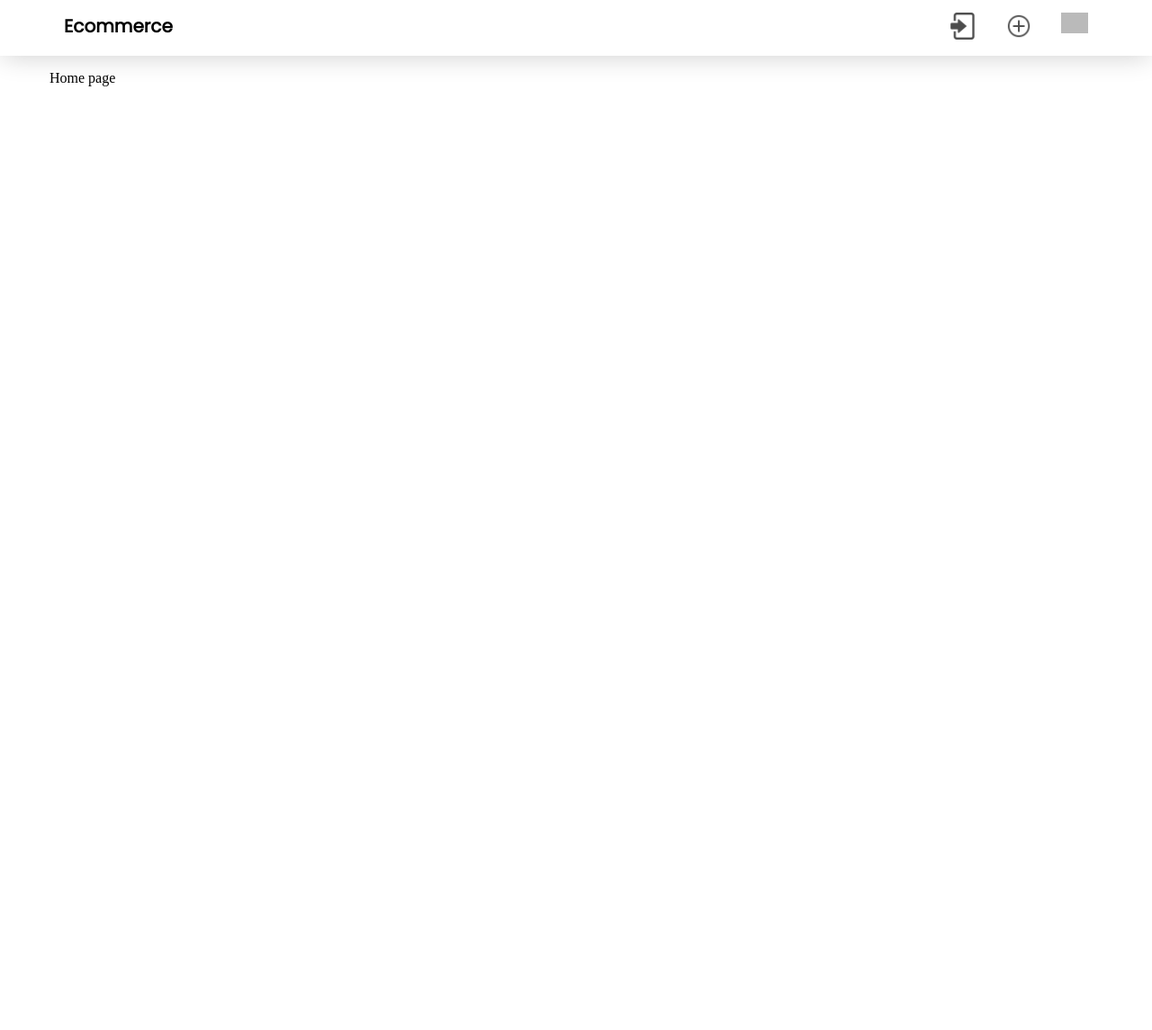
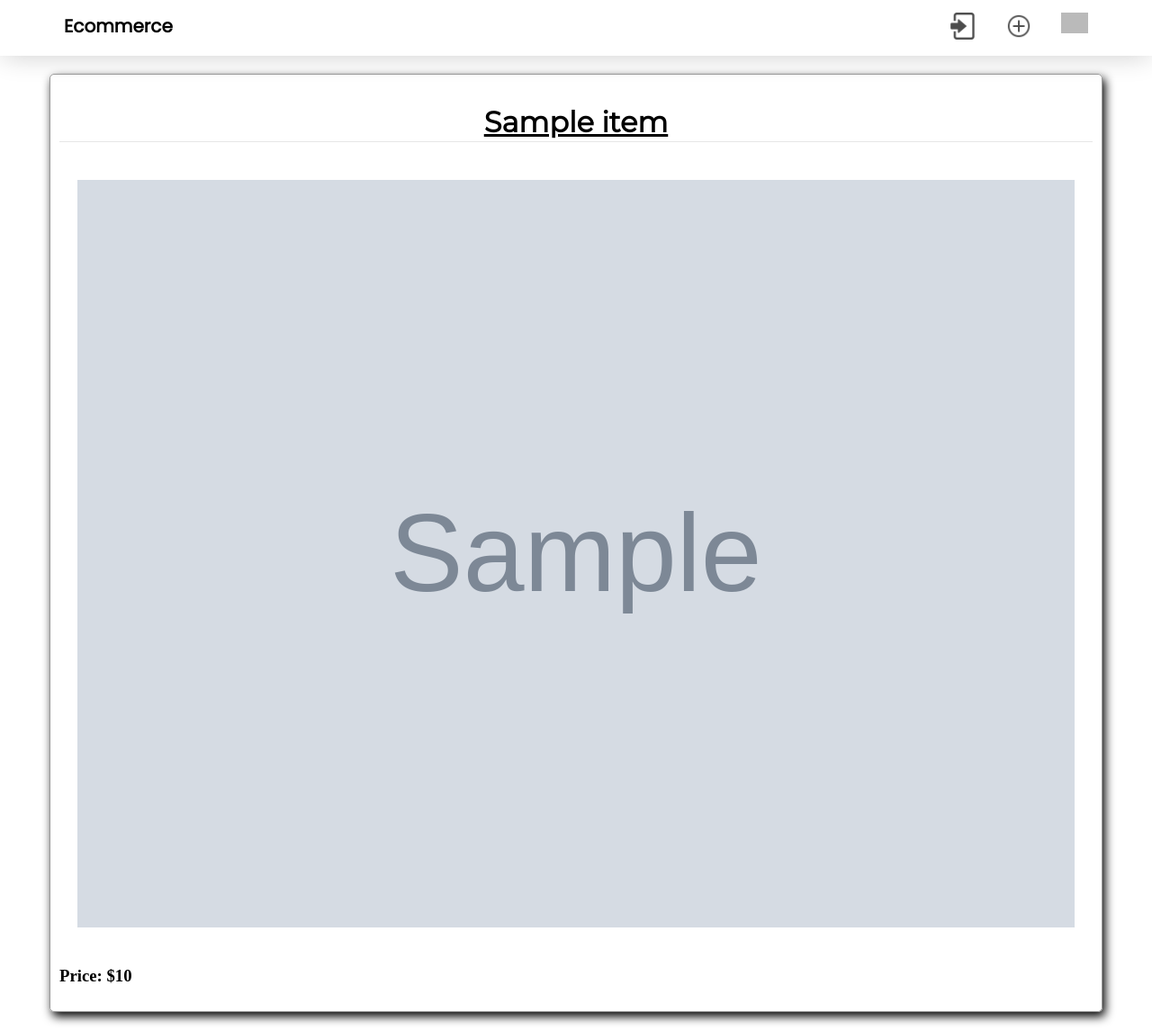
Before and after one commit to kimlimjustin/ecommerce, a Django app: page / in a window 1280 px wide. Shown: the whole page at 90% size. Before the commit the page ends 96 px from the top, so only its background shows below. Run offline with Django 3.2, Linux system fonts and the light colour scheme; tables that the repository leaves empty hold one stand-in row (values such as "Sample post"); grey boxes marked "Sample" are stand-in pictures; some web fonts are replaced; grey boxes are pictures that could not be loaded.

Commit message:
Added home page

```diff
--- a/index/static/index/item.js
+++ b/index/static/index/item.js
@@ -1,9 +1,12 @@
 document.addEventListener("DOMContentLoaded", () => {
+    if(document.querySelector("#delete_form_submit")){
         document.querySelector("#delete_form_submit").addEventListener("click", () => {
             if(window.confirm("Are you sure?")){
                 document.querySelector("#delete_form").submit()
             }
         })
+    }
+    if(document.querySelector("#love-icon")){
         document.querySelector("#love-icon").addEventListener("click", function(){
             const csrf = Cookies.get('csrftoken');
             const id = document.querySelector("#item-id").innerText;
@@ -32,6 +35,8 @@ document.addEventListener("DOMContentLoaded", () => {
                 this.title = "Unlike";
             }
         })
+    }
+    if(document.querySelector("#cart-icon")){
         document.querySelector("#cart-icon").addEventListener("click", function(){
             const csrf = Cookies.get('csrftoken');
             const id = document.querySelector("#item-id").innerText;
@@ -57,4 +62,5 @@ document.addEventListener("DOMContentLoaded", () => {
                 })
             }
         })
+    }
 })
--- a/index/templates/index/index.html
+++ b/index/templates/index/index.html
@@ -1,6 +1,14 @@
 {% extends 'index/layout.html' %}
 {% block body %}
 <div class="container">
-    <p>Home page</p>
+    <div class="margin-top-bottom">
+        {% for i in items %}
+            <div class="box box-shadow margin-top-bottom">
+                <a class="cart-link" href = "{% url 'item' i.pk %}"><h1 class="box-title">{{i.name}}</h1></a>
+                <a href = "{{i.image.url}}"><img src = "{{i.image.url}}" class="item-image" alt = "{{i.name}}"></a>
+                <h3>Price: ${{i.price}}</h3>
+            </div>
+        {% endfor %}
+    </div>
 </div>
 {% endblock %}
--- a/index/templates/index/item.html
+++ b/index/templates/index/item.html
@@ -11,15 +11,19 @@
         <span class="hidden" id="item-id">{{item.id}}</span>
         <a href="{{item.image.url}}"><img src = "{{item.image.url}}" class="item-image"></a>
         <div class="item-info">
+            {% if user.is_authenticated %}
                 {% if liked %}
                 <img src = "{% static 'Icon/loved.png' %}" alt="Unlike" class="item-option" id="love-icon" title = "Unlike">
                 {% else %}
                 <img src = "{% static 'Icon/love.png' %}" alt="Like" class="item-option" id="love-icon" title = "Like">
                 {% endif %}
+                {% if item.seller != user %}
                     {% if not saved %}
                     <img src = "{% static 'Icon/cart.jpg' %}" alt = "Add to cart" class="item-option" id = "cart-icon" title = "Add to cart">
                     {% else %}
                     <img src = "{% static 'Icon/remove_cart.png' %}" alt = "Remove from cart" class="item-option" id = "cart-icon" title = "Remove from cart">
+                    {% endif %}
+                {% endif %}
             {% endif %}
             <h4><span id="total_like">{{total_like}}</span> {% if total_like < 2 %}like{% else %}likes{% endif %}</h4>
             <h2>${{item.price}}</h2>
--- a/index/views.py
+++ b/index/views.py
@@ -8,7 +8,10 @@ import json
 
 #Home page
 def index(request):
-    return render(request, "index/index.html")
+    items = Items.objects.all().order_by('-id')[:10]
+    return render(request, "index/index.html", {
+        "items": items
+    })
 
 def login_view(request):
     #Check if the user is logged in
@@ -86,9 +89,11 @@ def item(request, id):
         #404 Item not found.
         return HttpResponseRedirect(reverse('404'))
     else: item = item[0]
-    liked = item.likes.filter(pk = request.user.pk).count() > 0
+    liked, saved = None, None
     total_like = item.likes.all().count()
-    saved = request.user.cart.filter(pk = item.pk).count() > 0
+    if request.user.is_authenticated:
+        liked = item.likes.filter(pk = request.user.pk).count() > 0
+        saved = request.user.cart.filter(pk = item.pk).count() > 0
     return render(request, "index/item.html", {
         "item": item,
         "liked": liked,
@@ -139,7 +144,7 @@ def delete_item(request, id):
 # Like api
 def like(request):
     if not request.user.is_authenticated:
-        return HttpResponseRedirect(reverse('login'))
+        return JsonResponse({"message": "Permission denied."}, status = 403)
     data = json.loads(request.body)
     item = Items.objects.filter(id = data["id"])
     if item.count() == 0:
@@ -157,7 +162,7 @@ def like(request):
 # Unlike api
 def unlike(request):
     if not request.user.is_authenticated:
-        return HttpResponseRedirect(reverse('login'))
+        return JsonResponse({"message": "Permission denied."}, status = 403)
     data = json.loads(request.body)
     item = Items.objects.filter(id = data["id"])
     if item.count() == 0:
@@ -181,7 +186,7 @@ def cart(request):
 
 def add_to_cart(request):
     if not request.user.is_authenticated:
-        return HttpResponseRedirect(reverse('login'))
+        return JsonResponse({"message": "Permission denied."}, status = 403)
     data = json.loads(request.body)
     item = Items.objects.filter(id = data["id"])
     if item.count() == 0:
@@ -189,14 +194,17 @@ def add_to_cart(request):
         return HttpResponseRedirect(reverse('404'))
     else: item = item[0]
     if request.method == "POST":
-        user = User.objects.get(pk = request.user.pk)
-        user.cart.add(item)
-        user.save()
-        return JsonResponse({"message": "Success"})
+        if request.user != item.seller:
+            user = User.objects.get(pk = request.user.pk)
+            user.cart.add(item)
+            user.save()
+            return JsonResponse({"message": "Success"})
+        else:
+            return JsonResponse({"message": "You cannot buy your own item"})
 
 def remove_from_cart(request):
     if not request.user.is_authenticated:
-        return HttpResponseRedirect(reverse('login'))
+        return JsonResponse({"message": "Permission denied."}, status = 403)
     data = json.loads(request.body)
     item = Items.objects.filter(id = data["id"])
     if item.count() == 0:
```
Lines whose indentation alone changed are shown as unchanged.
